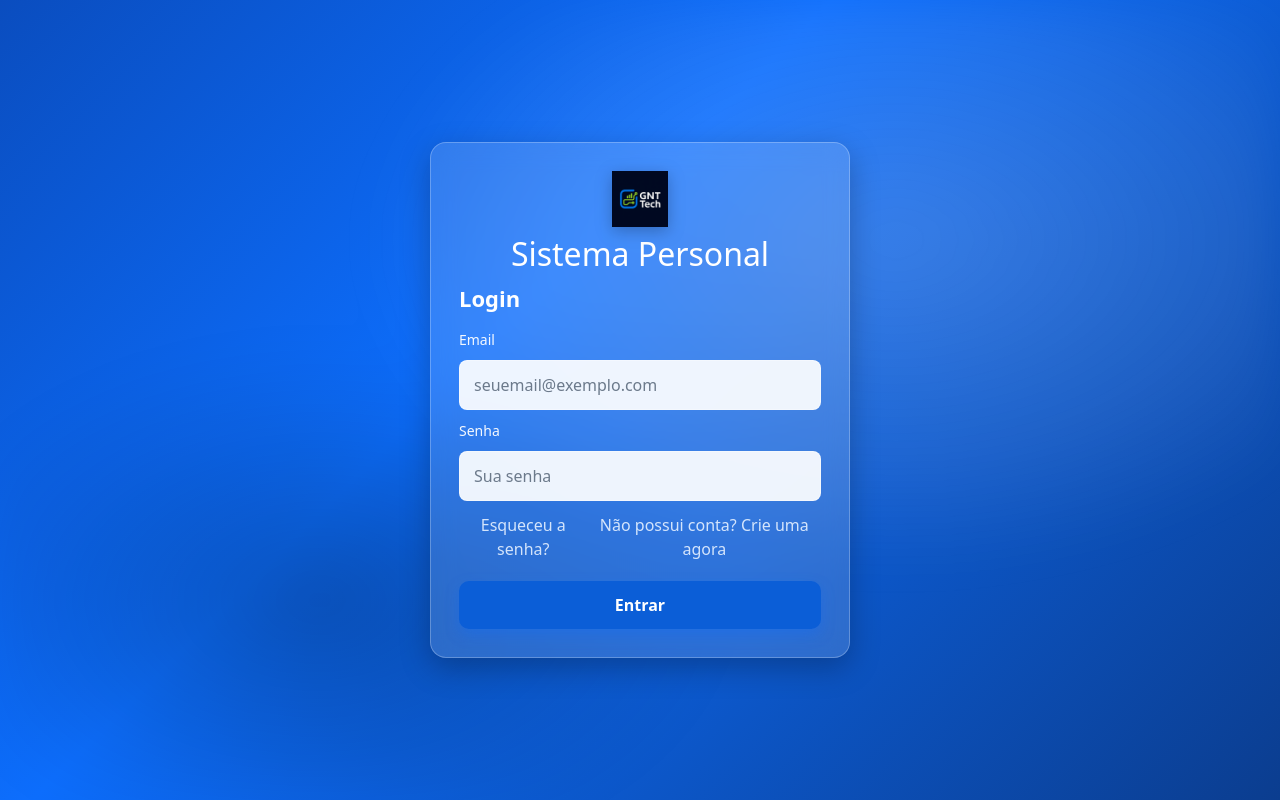
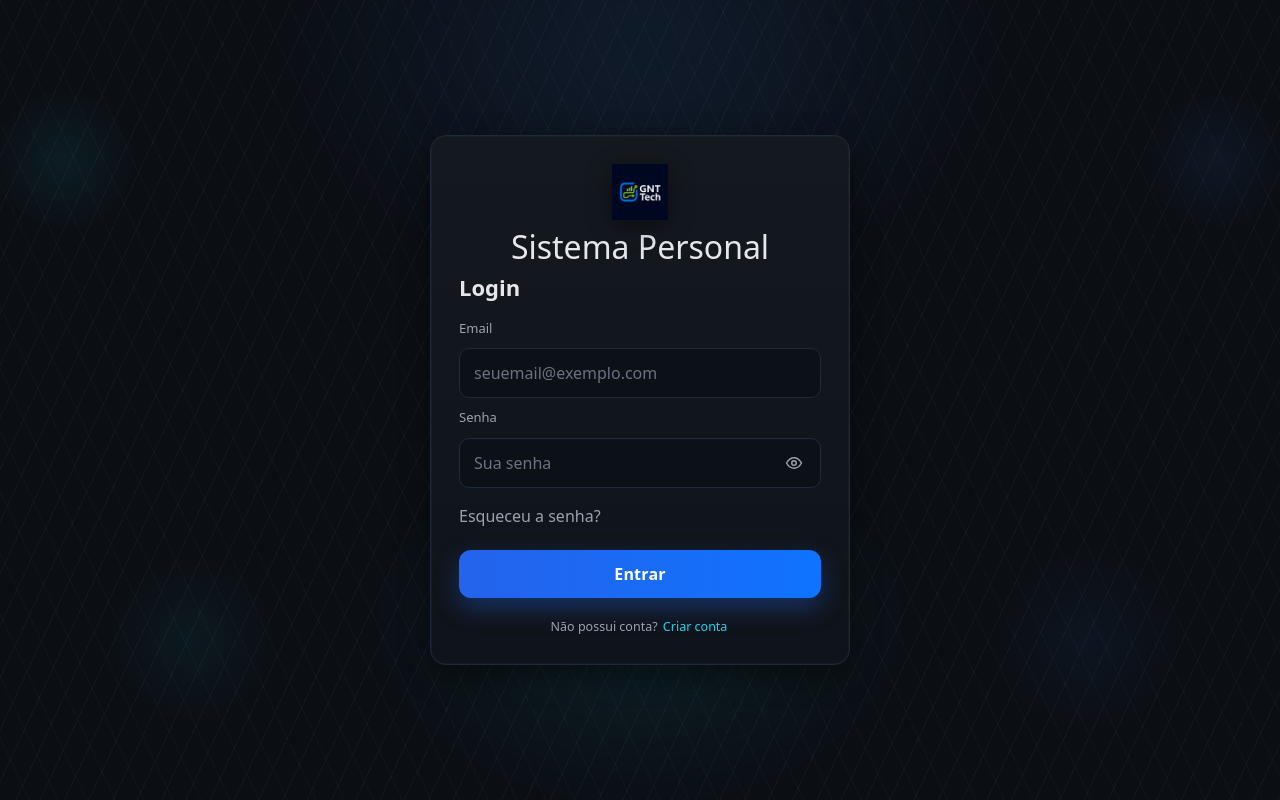
Before and after one commit to 1biell/sistema-personal, a React (Create React App) app in the folder frontend/: page /login in a window 1280 px wide. Built offline with nearby package versions, Linux system fonts and the light colour scheme.

Commit message:
Atualização na tela de login/registro.

```diff
--- a/frontend/src/pages/LoginPage.js
+++ b/frontend/src/pages/LoginPage.js
@@ -10,6 +10,7 @@ export default function LoginPage() {
 
   const [email, setEmail] = useState("");
   const [password, setPassword] = useState("");
+  const [showPassword, setShowPassword] = useState(false);
   const [error, setError] = useState("");
 
   const handleLogin = async (e) => {
@@ -76,13 +77,32 @@ export default function LoginPage() {
           <div className="login-password-wrapper">
             <input
               id="password"
-              type="password"
+              type={showPassword ? "text" : "password"}
               className="login-input"
               placeholder="Sua senha"
               value={password}
               onChange={(e) => setPassword(e.target.value)}
               required
             />
+            <button
+              type="button"
+              className="password-toggle"
+              aria-label={showPassword ? "Ocultar senha" : "Mostrar senha"}
+              onClick={() => setShowPassword((v) => !v)}
+            >
+              {showPassword ? (
+                <svg viewBox="0 0 24 24" aria-hidden="true">
+                  <path d="M2 12s4-7 10-7 10 7 10 7-4 7-10 7S2 12 2 12Z"/>
+                  <circle cx="12" cy="12" r="3"/>
+                  <line x1="3" y1="3" x2="21" y2="21"/>
+                </svg>
+              ) : (
+                <svg viewBox="0 0 24 24" aria-hidden="true">
+                  <path d="M2 12s4-7 10-7 10 7 10 7-4 7-10 7S2 12 2 12Z"/>
+                  <circle cx="12" cy="12" r="3"/>
+                </svg>
+              )}
+            </button>
           </div>
 
           {error && <p className="login-error" role="alert">{error}</p>}
@@ -105,6 +125,17 @@ export default function LoginPage() {
           </div>
 
           <button type="submit" className="login-button">Entrar</button>
+
+          <div className="login-signup">
+            <span>Não possui conta? </span>
+            <button
+              type="button"
+              className="login-signup-link"
+              onClick={() => navigate("/register")}
+            >
+              Criar conta
+            </button>
+          </div>
         </form>
       </div>
     </div>
--- a/frontend/src/pages/RegisterPage.js
+++ b/frontend/src/pages/RegisterPage.js
@@ -1,6 +1,8 @@
 import React, { useState } from "react";
 import { useNavigate } from "react-router-dom";
 import logo from "../assets/logo.png";
+import "../styles/LoginPage.css";
+import "../styles/LoginPage.css";
 
 export default function RegisterPage() {
   const navigate = useNavigate();
@@ -8,6 +10,7 @@ export default function RegisterPage() {
   const [email, setEmail] = useState("");
   const [phone, setPhone] = useState("");
   const [password, setPassword] = useState("");
+  const [showPassword, setShowPassword] = useState(false);
   const [loading, setLoading] = useState(false);
   const [error, setError] = useState("");
   const [success, setSuccess] = useState("");
@@ -61,7 +64,35 @@ export default function RegisterPage() {
           <input id="phone" className="login-input" placeholder="(xx) xxxxx-xxxx" value={phone} onChange={(e) => setPhone(e.target.value)} />
 
           <label className="login-label" htmlFor="password">Senha</label>
-          <input id="password" type="password" className="login-input" value={password} onChange={(e) => setPassword(e.target.value)} required />
+          <div className="login-password-wrapper">
+            <input
+              id="password"
+              type={showPassword ? "text" : "password"}
+              className="login-input"
+              value={password}
+              onChange={(e) => setPassword(e.target.value)}
+              required
+            />
+            <button
+              type="button"
+              className="password-toggle"
+              aria-label={showPassword ? "Ocultar senha" : "Mostrar senha"}
+              onClick={() => setShowPassword((v) => !v)}
+            >
+              {showPassword ? (
+                <svg viewBox="0 0 24 24" aria-hidden="true">
+                  <path d="M2 12s4-7 10-7 10 7 10 7-4 7-10 7S2 12 2 12Z"/>
+                  <circle cx="12" cy="12" r="3"/>
+                  <line x1="3" y1="3" x2="21" y2="21"/>
+                </svg>
+              ) : (
+                <svg viewBox="0 0 24 24" aria-hidden="true">
+                  <path d="M2 12s4-7 10-7 10 7 10 7-4 7-10 7S2 12 2 12Z"/>
+                  <circle cx="12" cy="12" r="3"/>
+                </svg>
+              )}
+            </button>
+          </div>
 
           {error && <p className="login-error" role="alert">{error}</p>}
           {success && <p className="login-success" role="status">{success}</p>}
--- a/frontend/src/styles/LoginPage.css
+++ b/frontend/src/styles/LoginPage.css
@@ -1,4 +1,18 @@
-/* Login page classic card over gradient */
+/* Dark tech login theme */
+
+:root {
+  --bg: #0b0f14;
+  --panel: #0f141b;
+  --panel-border: #1f2937;
+  --panel-soft: #0f141b;
+  --text: #e5e7eb;
+  --text-dim: #9ca3af;
+  --input: #0b1117;
+  --input-border: #1f2a36;
+  --primary: #3b82f6; /* blue-500 */
+  --primary-strong: #2563eb; /* blue-600 */
+  --accent: #22d3ee; /* cyan-400 */
+}
 
 .login-page {
   position: relative;
@@ -7,17 +21,52 @@
   align-items: center;
   justify-content: center;
   padding: 32px 16px;
-  background: linear-gradient(135deg, #0a4dbf 0%, #0d6efd 40%, #0b3d8f 100%);
+  background: var(--bg);
+  color: var(--text);
   overflow: hidden;
 }
 
-/* Decorative blurred hero shape similar to the reference */
+/* Subtle circuit/grid ambience */
+.login-page::before,
+.login-page::after {
+  content: "";
+  position: absolute;
+  inset: 0;
+  pointer-events: none;
+}
+
+/* Angled corner lines similar to reference */
+.login-page::before {
+  background:
+    radial-gradient(120px 120px at 5% 20%, rgba(34,211,238,0.07), transparent 60%),
+    radial-gradient(120px 120px at 95% 20%, rgba(59,130,246,0.07), transparent 60%),
+    radial-gradient(140px 140px at 15% 80%, rgba(34,211,238,0.05), transparent 60%),
+    radial-gradient(160px 160px at 85% 80%, rgba(59,130,246,0.05), transparent 60%),
+    repeating-linear-gradient(
+      115deg,
+      rgba(148,163,184,0.06) 0px,
+      rgba(148,163,184,0.06) 1px,
+      transparent 1px,
+      transparent 22px
+    ),
+    repeating-linear-gradient(
+      65deg,
+      rgba(148,163,184,0.04) 0px,
+      rgba(148,163,184,0.04) 1px,
+      transparent 1px,
+      transparent 26px
+    );
+}
+
+/* Soft center glow */
 .login-hero {
   position: absolute;
-  inset: 0;
-  background: radial-gradient(60% 60% at 70% 30%, rgba(255,255,255,0.18) 0%, rgba(255,255,255,0.08) 45%, rgba(255,255,255,0) 70%),
-              radial-gradient(40% 40% at 25% 75%, rgba(0,0,0,0.25) 0%, rgba(0,0,0,0.05) 60%, rgba(0,0,0,0) 80%);
-  filter: blur(24px);
+  inset: -20% -10% -10% -10%;
+  background:
+    radial-gradient(40% 40% at 50% 20%, rgba(59,130,246,0.12), transparent 60%),
+    radial-gradient(30% 30% at 50% 75%, rgba(34,211,238,0.10), transparent 60%);
+  filter: blur(30px);
+  opacity: 0.9;
   pointer-events: none;
 }
 
@@ -27,16 +76,16 @@
   max-width: 420px;
   padding: 28px;
   border-radius: 16px;
-  background: rgba(255, 255, 255, 0.14);
-  border: 1px solid rgba(255, 255, 255, 0.25);
-  box-shadow: 0 10px 30px rgba(0,0,0,0.25);
-  color: #fff;
-  backdrop-filter: blur(12px);
+  background: linear-gradient(180deg, rgba(255,255,255,0.02), rgba(255,255,255,0.0))
+              , var(--panel);
+  border: 1px solid var(--panel-border);
+  box-shadow: 0 10px 30px rgba(0,0,0,0.45), 0 0 0 1px rgba(255,255,255,0.02) inset;
+  color: var(--text);
 }
 
 .login-brand {
   text-align: center;
-  margin-bottom: 12px;
+  margin-bottom: 8px;
 }
 
 .login-logo {
@@ -44,11 +93,11 @@
   height: 56px;
   object-fit: contain;
   margin-bottom: 8px;
-  filter: drop-shadow(0 4px 8px rgba(0,0,0,0.25));
+  filter: drop-shadow(0 6px 12px rgba(0,0,0,0.45));
 }
 
 .login-title {
-  margin: 8px 0 18px 0;
+  margin: 6px 0 18px 0;
   font-size: 22px;
   font-weight: 600;
   text-align: left;
@@ -61,39 +110,65 @@
 }
 
 .login-label {
-  font-size: 14px;
-  opacity: 0.95;
+  font-size: 13px;
+  color: var(--text-dim);
 }
 
 .login-input {
   width: 100%;
   padding: 12px 14px;
-  border-radius: 8px;
-  border: 1px solid rgba(255,255,255,0.35);
-  background: rgba(255,255,255,0.92);
-  color: #0b2447;
+  border-radius: 10px;
+  border: 1px solid var(--input-border);
+  background: var(--input);
+  color: var(--text);
   outline: none;
+  transition: border-color .15s ease, box-shadow .15s ease;
 }
 
-.login-input::placeholder {
-  color: #6c7a8b;
+.login-input::placeholder { color: #6b7280; }
+
+.login-input:focus {
+  border-color: var(--primary);
+  box-shadow: 0 0 0 3px rgba(59,130,246,0.25);
 }
 
-.login-password-wrapper {
-  position: relative;
+.login-password-wrapper { position: relative; }
+
+/* Password toggle inside input */
+.login-password-wrapper .login-input { padding-right: 48px; }
+.password-toggle {
+  position: absolute;
+  right: 10px;
+  top: 50%;
+  transform: translateY(-50%);
+  width: 34px;
+  height: 34px;
+  display: grid;
+  place-items: center;
+  background: transparent;
+  border: none;
+  color: var(--text-dim);
+  border-radius: 8px;
+  cursor: pointer;
 }
+.password-toggle:hover { color: var(--text); background: rgba(255,255,255,0.03); }
+.password-toggle svg { width: 18px; height: 18px; stroke: currentColor; fill: none; stroke-width: 2; stroke-linecap: round; stroke-linejoin: round; }
 
 .login-actions {
   display: flex;
-  justify-content: flex-end;
-  margin-top: 2px;
+  justify-content: flex-start;
+  align-items: center;
+  gap: 12px;
+  margin-top: 6px;
 }
+
+/* Hide the second inline action (old 'criar conta') */
+.login-actions .login-link + .login-link { display: none; }
 
 .login-link {
   font-size: 13px;
-  color: #e6f1ff;
+  color: var(--text-dim);
   text-decoration: none;
-  opacity: 0.9;
   background: none;
   border: none;
   padding: 0;
@@ -102,44 +177,68 @@
   font: inherit;
 }
 
-.login-link:hover { text-decoration: underline; }
+.login-link:hover { color: var(--text); text-decoration: underline; }
+
+/* Small, centered sign-up affordance under primary button */
+.login-signup {
+  margin-top: 10px;
+  text-align: center;
+  font-size: 12.5px;
+  color: var(--text-dim);
+}
+
+.login-signup-link {
+  color: var(--accent);
+  background: none;
+  border: none;
+  padding: 0 2px;
+  cursor: pointer;
+  font: inherit;
+}
+
+.login-signup-link:hover { color: var(--text); text-decoration: underline; }
+
+/* Register page helper text (trial note) — increase contrast on dark */
+.login-card .text-muted {
+  color: #dbeafe !important; /* blue-100 for readability */
+  opacity: 0.95 !important;
+}
 
 .login-error {
-  margin: 6px 0 0;
-  color: #ffd1d1;
-  background: rgba(255, 0, 0, 0.12);
-  border: 1px solid rgba(255,0,0,0.25);
-  padding: 8px 10px;
-  border-radius: 8px;
+  margin: 8px 0 0;
+  color: #fecaca;
+  background: rgba(239, 68, 68, 0.10);
+  border: 1px solid rgba(239,68,68,0.35);
+  padding: 10px 12px;
+  border-radius: 10px;
   font-size: 14px;
 }
 
 .login-success {
-  margin: 6px 0 0;
-  color: #eaffea;
-  background: rgba(25, 135, 84, 0.2);
-  border: 1px solid rgba(25,135,84,0.45);
-  padding: 8px 10px;
-  border-radius: 8px;
+  margin: 8px 0 0;
+  color: #bbf7d0;
+  background: rgba(34,197,94,0.10);
+  border: 1px solid rgba(34,197,94,0.35);
+  padding: 10px 12px;
+  border-radius: 10px;
   font-size: 14px;
 }
 
 .login-button {
-  margin-top: 10px;
+  margin-top: 12px;
   width: 100%;
   padding: 12px 14px;
-  border-radius: 10px;
+  border-radius: 12px;
   border: none;
   color: #ffffff;
-  background: #0b5ed7;
-  box-shadow: 0 6px 14px rgba(13, 110, 253, 0.35);
-  font-weight: 600;
+  background: linear-gradient(90deg, var(--primary-strong), var(--primary));
+  box-shadow: 0 10px 24px rgba(37, 99, 235, 0.35);
+  font-weight: 700;
+  letter-spacing: 0.2px;
   cursor: pointer;
 }
 
-.login-button:hover {
-  background: #0a53be;
-}
+.login-button:hover { filter: brightness(1.05); }
 
 @media (max-width: 480px) {
   .login-card { padding: 22px; border-radius: 14px; }
```
